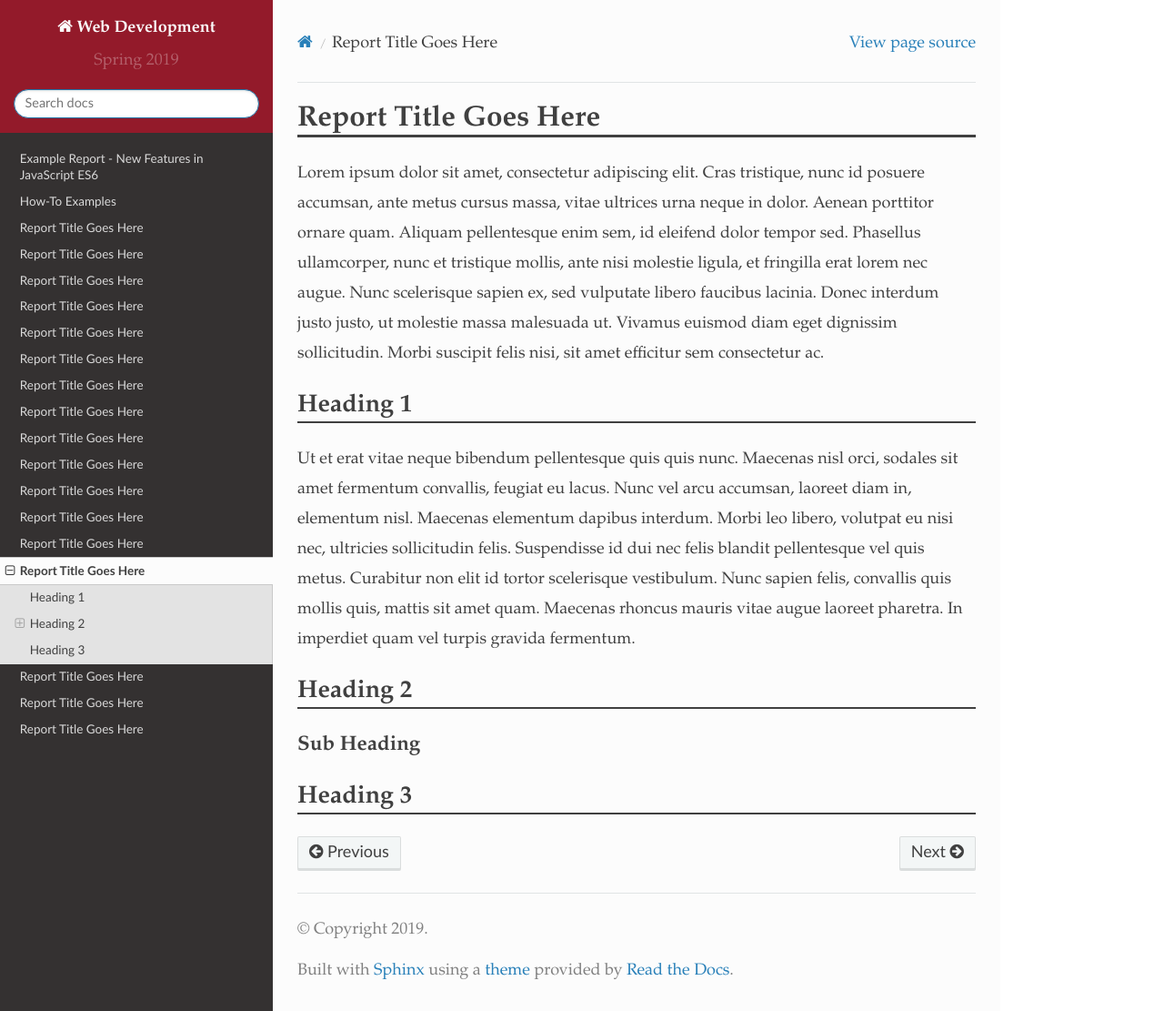
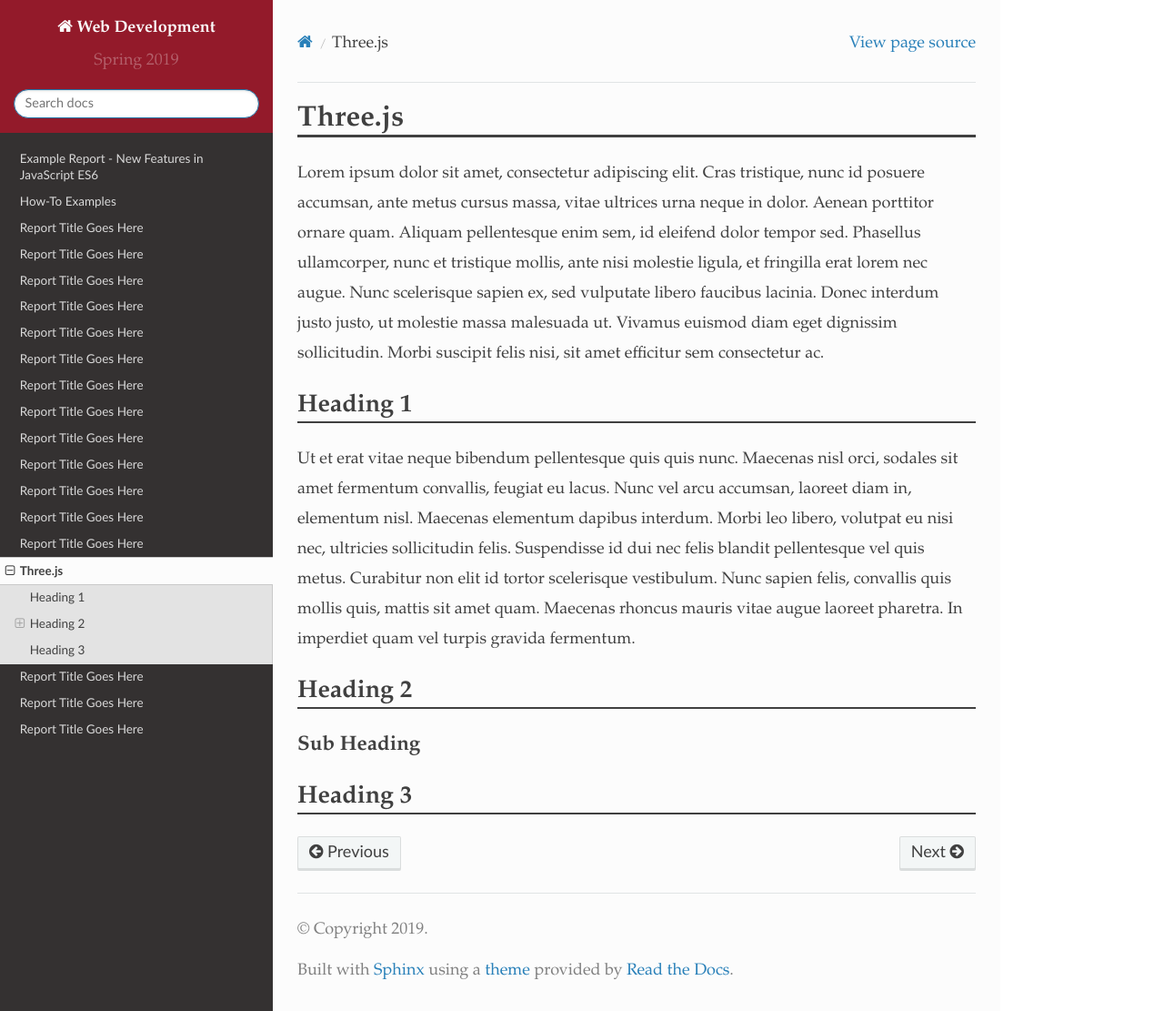
Before and after one commit to pvcraven/2019_spring_web_dev, a Sphinx documentation site: the page built from source/final/roen/index.rst, in a window 1280 px wide and 1111 px high. Shown: the whole window at 91% size. Built offline with Sphinx 7.4.7 and the Read the Docs theme 2.0.0, drawn with Linux system fonts in a browser that asks for light colours.

Commit message:
Added the title for my project (Three.js)

```diff
--- a/source/final/roen/index.rst
+++ b/source/final/roen/index.rst
@@ -1,4 +1,4 @@
-Report Title Goes Here
+Three.js
 ======================
 
 Lorem ipsum dolor sit amet, consectetur adipiscing elit. Cras tristique, nunc
```
